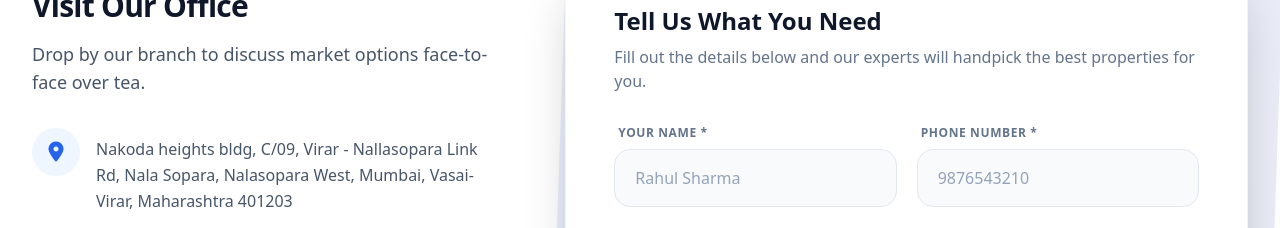
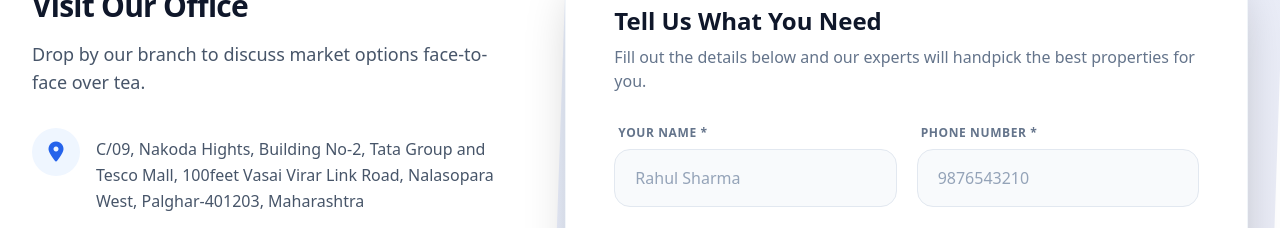
Before and after one commit to btwsuraj/jkpestates, a plain HTML site: page index.html in a window 1280 px wide. Shown: the part 5400-5628 px from the top of the page. Drawn offline with nearby package versions, Linux system fonts and the light colour scheme.

Commit message:
Update index.html
Address update

```diff
--- a/index.html
+++ b/index.html
@@ -785,7 +785,7 @@
                 <div class="space-y-6 font-medium text-slate-700">
                     <div class="flex gap-4 items-start group cursor-pointer">
                         <div class="w-12 h-12 rounded-full bg-blue-50 text-blue-600 flex items-center justify-center flex-shrink-0 group-hover:bg-blue-600 group-hover:text-white transition-colors"><i class="fas fa-map-marker-alt text-xl"></i></div>
-                        <span class="mt-2 text-slate-600 leading-relaxed">Nakoda heights bldg, C/09, Virar - Nallasopara Link Rd, Nala Sopara, Nalasopara West, Mumbai, Vasai-Virar, Maharashtra 401203</span>
+                        <span class="mt-2 text-slate-600 leading-relaxed">C/09, Nakoda Hights, Building No-2, Tata Group and Tesco Mall, 100feet Vasai Virar Link Road, Nalasopara West, Palghar-401203, Maharashtra</span>
                     </div>
                     <div class="flex gap-4 items-center group cursor-pointer">
                         <div class="w-12 h-12 rounded-full bg-blue-50 text-blue-600 flex items-center justify-center flex-shrink-0 group-hover:bg-blue-600 group-hover:text-white transition-colors"><i class="fas fa-phone-alt text-lg"></i></div>
```
